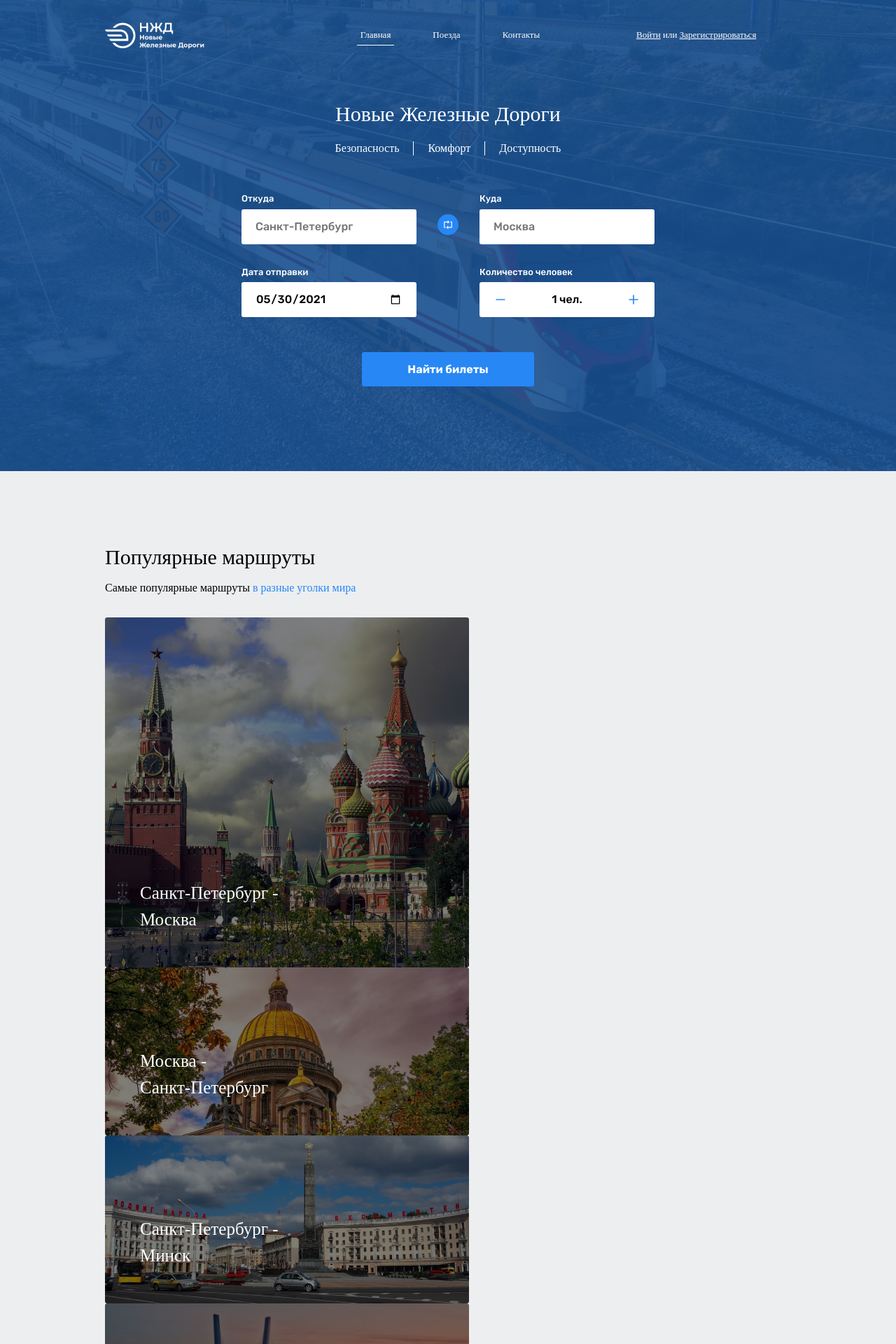
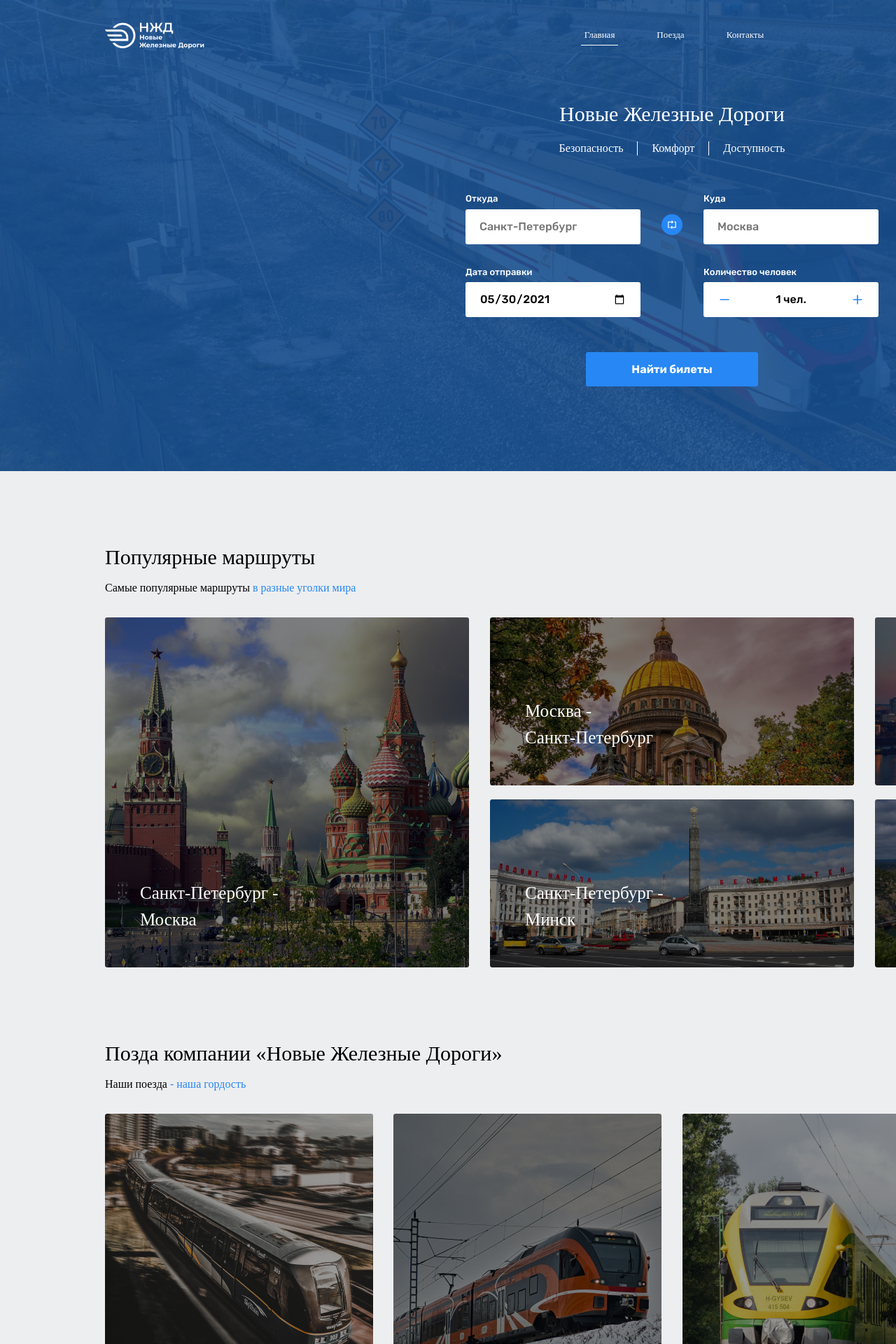
Before and after one commit to Klevdev/NZD-Project, a PHP site: page / in a window 1280 px wide; the page is wider, and only the part inside the window is pictured. Shown: the top 1920 px of that part at 70% size. Run offline with PHP 8.4, Linux system fonts and the light colour scheme; some web fonts are replaced.

Commit message:
static width 1920px

```diff
--- a/css/main-page.css
+++ b/css/main-page.css
@@ -5,7 +5,8 @@ body {
 .header-main-screen--block {
     margin-top: 30px;
     width: 100%;
-    padding: 0 150px;
+    max-width: 1620px;
+    /*padding: 0 150px;*/
     display: flex;
     justify-content: space-between;
     align-items: center;
@@ -193,7 +194,8 @@ body {
 .routes--block,
 .trains--block {
     width: 100%;
-    padding: 0 150px;
+    max-width: 1620px;
+    /*padding: 0 150px;*/
     margin-top: 100px;
 }
 
--- a/css/template.css
+++ b/css/template.css
@@ -57,6 +57,7 @@
 }
 
 body {
+    min-width: 1920px;
     padding-top: 60px;
     display: flex;
     align-items: center;
@@ -66,7 +67,8 @@ body {
 
 main {
     min-height: 80vh;
-    padding: 0 150px;
+    max-width: 1620px;
+    /*padding: 0 150px;*/
 }
 
 a {
@@ -94,7 +96,8 @@ button {
     top: 0;
     background-color: #175090;
     width: 100%;
-    padding: 0 150px;
+    max-width: 1620px;
+    /*padding: 0 150px;*/
     display: flex;
     justify-content: space-between;
     align-items: center;
```
